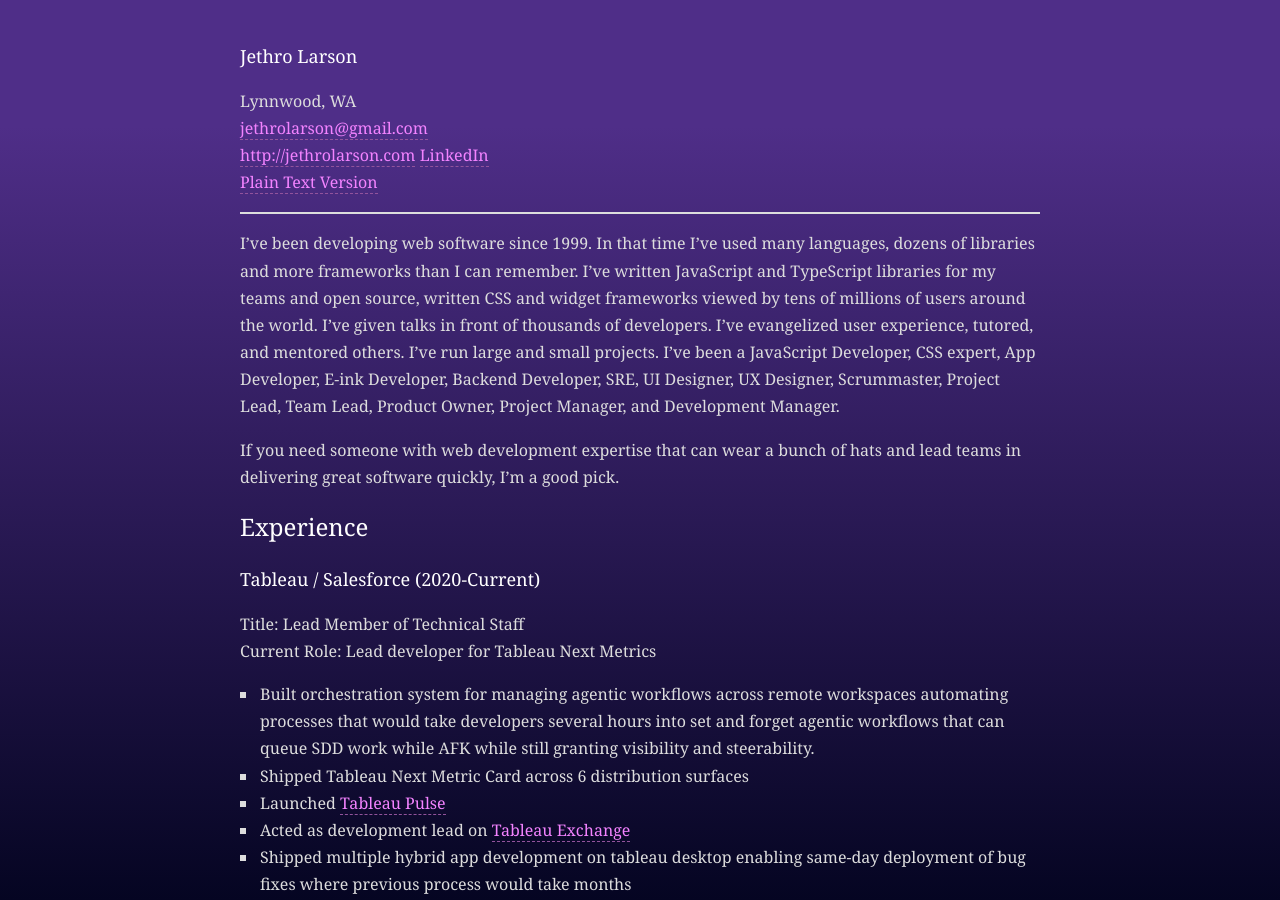
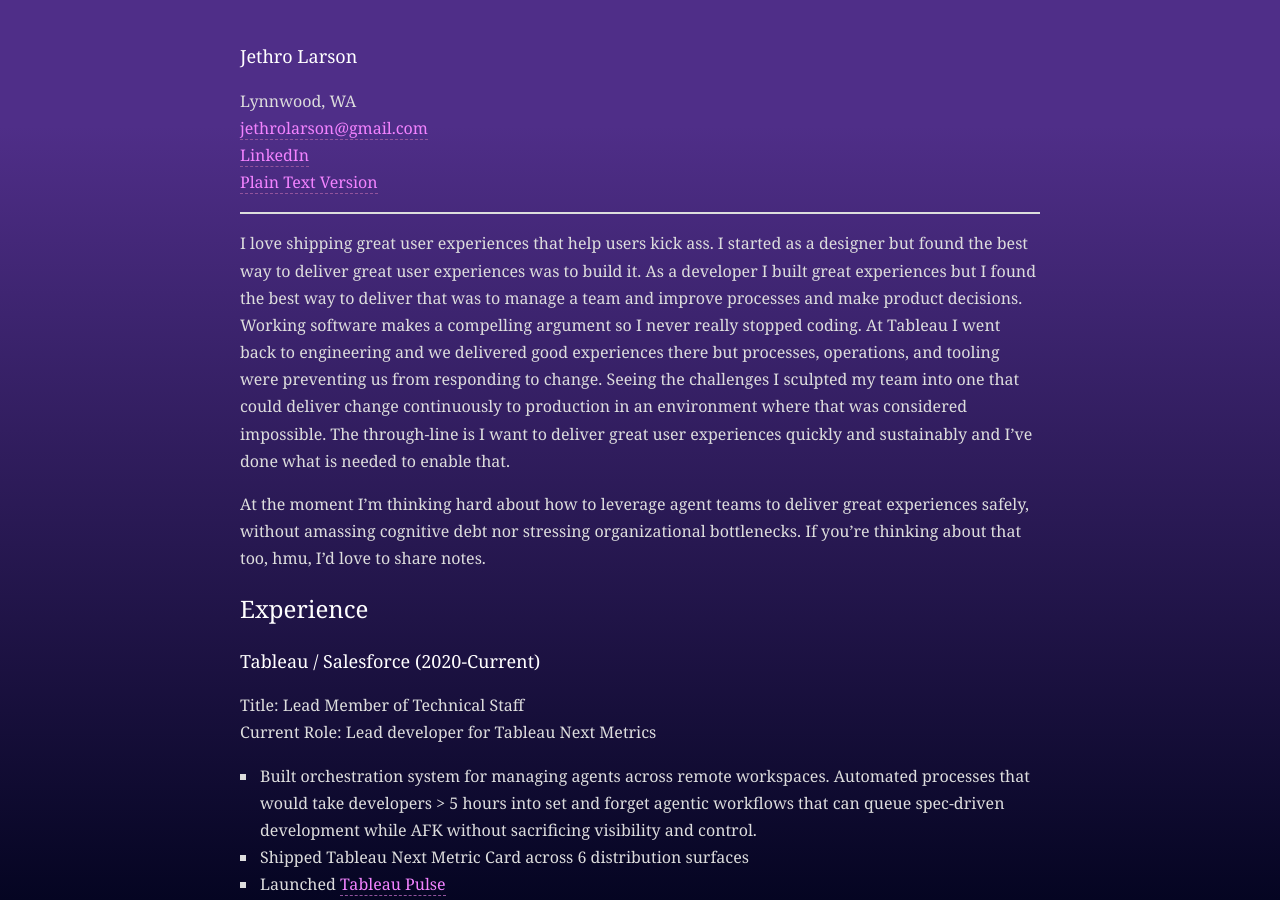
Before and after one commit to jethrolarson/jethrolarson.github.com, a Jekyll site: the page built from resume.md, in a window 1280 px wide and 900 px high. Built offline with Jekyll 4.4.1, drawn with Linux system fonts in a browser that asks for light colours; some web fonts are replaced; some of the changed text lies outside the part shown.

Commit message:
update resume

```diff
--- a/resume.md
+++ b/resume.md
@@ -7,15 +7,15 @@
 ----
 Lynnwood, WA
 <jethrolarson@gmail.com>
-<http://jethrolarson.com>
 [LinkedIn](http://www.linkedin.com/in/jethrolarson)
 [Plain Text Version](http://github.com/jethrolarson/jethrolarson.github.com/raw/master/resume.md)
 
 ----
 
-I've been developing web software since 1999. In that time I've used many languages, dozens of libraries and more frameworks than I can remember. I've written JavaScript and TypeScript libraries for my teams and open source, written CSS and widget frameworks viewed by tens of millions of users around the world. I've given talks in front of thousands of developers. I've evangelized user experience, tutored, and mentored others. I've run large and small projects. I've been a JavaScript Developer, CSS expert, App Developer, E-ink Developer, Backend Developer, SRE, UI Designer, UX Designer, Scrummaster, Project Lead, Team Lead, Product Owner, Project Manager, and Development Manager.
+I love shipping great user experiences that help users kick ass. I started as a designer but found the best way to deliver great user experiences was to build it. As a developer I built great experiences but I found the best way to deliver that was to manage a team and improve processes and make product decisions. Working software makes a compelling argument so I never really stopped coding. At Tableau I went back to engineering and we delivered good experiences there but processes, operations, and tooling were preventing us from responding to change. Seeing the challenges I sculpted my team into one that could deliver change continuously to production in an environment where that was considered impossible. The through-line is I want to deliver great user experiences quickly and sustainably and I've done what is needed to enable that.
 
-If you need someone with web development expertise that can wear a bunch of hats and lead teams in delivering great software quickly, I'm a good pick.
+At the moment I'm thinking hard about how to leverage agent teams to deliver great experiences safely, without amassing cognitive debt nor stressing organizational bottlenecks. If you're thinking about that too, hmu, I'd love to share notes.
+
 
 # Experience
 
@@ -23,7 +23,7 @@
 Title: Lead Member of Technical Staff
 Current Role: Lead developer for Tableau Next Metrics
 
-* Built orchestration system for managing agentic workflows across remote workspaces automating processes that would take developers several hours into set and forget agentic workflows that can queue SDD work while AFK while still granting visibility and steerability.
+* Built orchestration system for managing agents across remote workspaces. Automated processes that would take developers > 5 hours into set and forget agentic workflows that can queue spec-driven development while AFK without sacrificing visibility and control.
 * Shipped Tableau Next Metric Card across 6 distribution surfaces
 * Launched [Tableau Pulse](https://www.tableau.com/products/tableau-pulse)
 * Acted as development lead on [Tableau Exchange](https://exchange.tableau.com)
@@ -95,21 +95,21 @@
 
 # Side Projects
 
-### [foreman-lite](jethrolarson/foreman-lite)
+### [foreman-lite](https://github.com/jethrolarson/foreman-lite)
 
-A tiny constitution for autonomous coding agents where workers act, verifiers judge, and a foreman agent governs the process without doing the work. WIP.
+Experimental framework where a "foreman" agent makes the orchestration decisions rather than than the human. Tech: herdr, Pi, opencode
 
 ### [Noolang](https://github.com/jethrolarson/noolang) (2025-Current)
 
-A functional, expression-based, LLM-friendly programming language designed for linear, declarative code with explicit effects and strong type inference. Tech: TS, MCP, LSP, Rust
+A functional, expression-based, LLM-friendly programming language designed for linear, declarative code with explicit effects and strong type inference. Tech: TS, MCP, LSP
 
 ### [fun-land](https://github.com/fun-land/fun-land/tree/main) (2021-Current)
 
-A suite of state management and web development libraries built around functional optics.
+A suite of state management and web development libraries built around functional optics. Think "what would redux be like if it allowed local reasoning with functional optics?" Tech: TS, React, FP
 
 ### SpicyBrain (2022-2024)
 
-Founder/Developer. Life Assistant AI chat app designed to assist neurodivergent people. Svelte, flask, python, clojure, OpenAI, auth0, and  integration
+Founder/Developer. Life Assistant AI chat app designed to assist neurodivergent people. Tech: Svelte, flask, python, clojure, OpenAI and Auth0 integration
 
 ### [Navigation North](http://navigationnorth.com) (2012)
 
```
